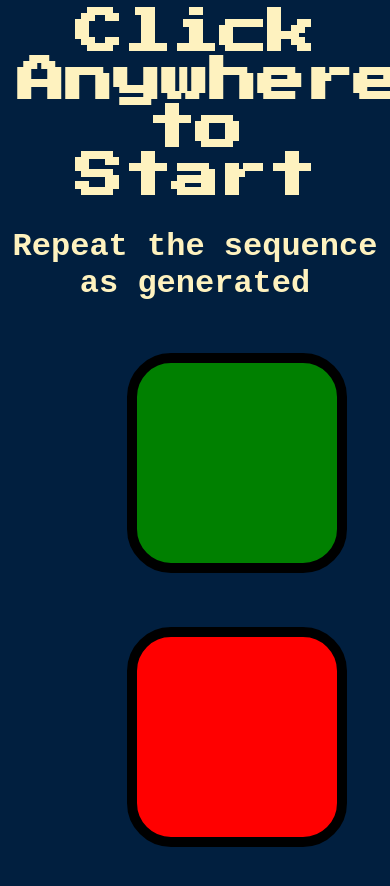
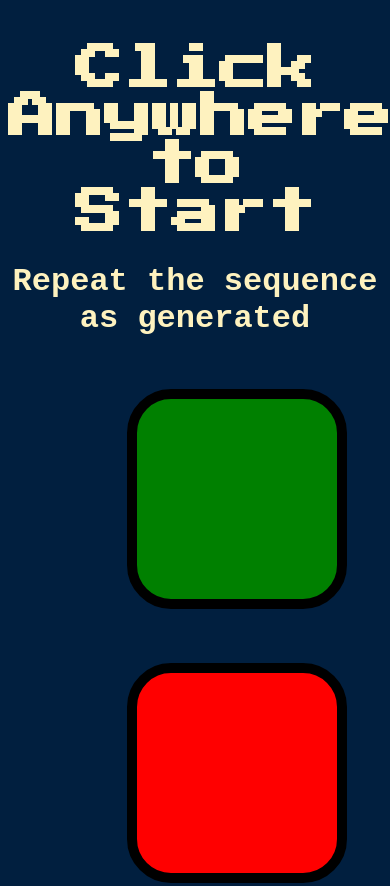
Before and after one commit to shrivitocorleone/simon-mobile, a plain HTML site: page index.html in a window 390 px wide. Shown: the top 886 px of the page. Drawn offline with nearby package versions, Linux system fonts and the light colour scheme.

Commit message:
added top margin for better visibility on mobile

```diff
--- a/styles.css
+++ b/styles.css
@@ -6,7 +6,7 @@ body {
 #level-title {
   font-family: 'Press Start 2P', cursive;
   font-size: 3rem;
-  margin:  2.5%;
+   margin:  12% 0 0;
   color: #FEF2BF;
 }
 
```
